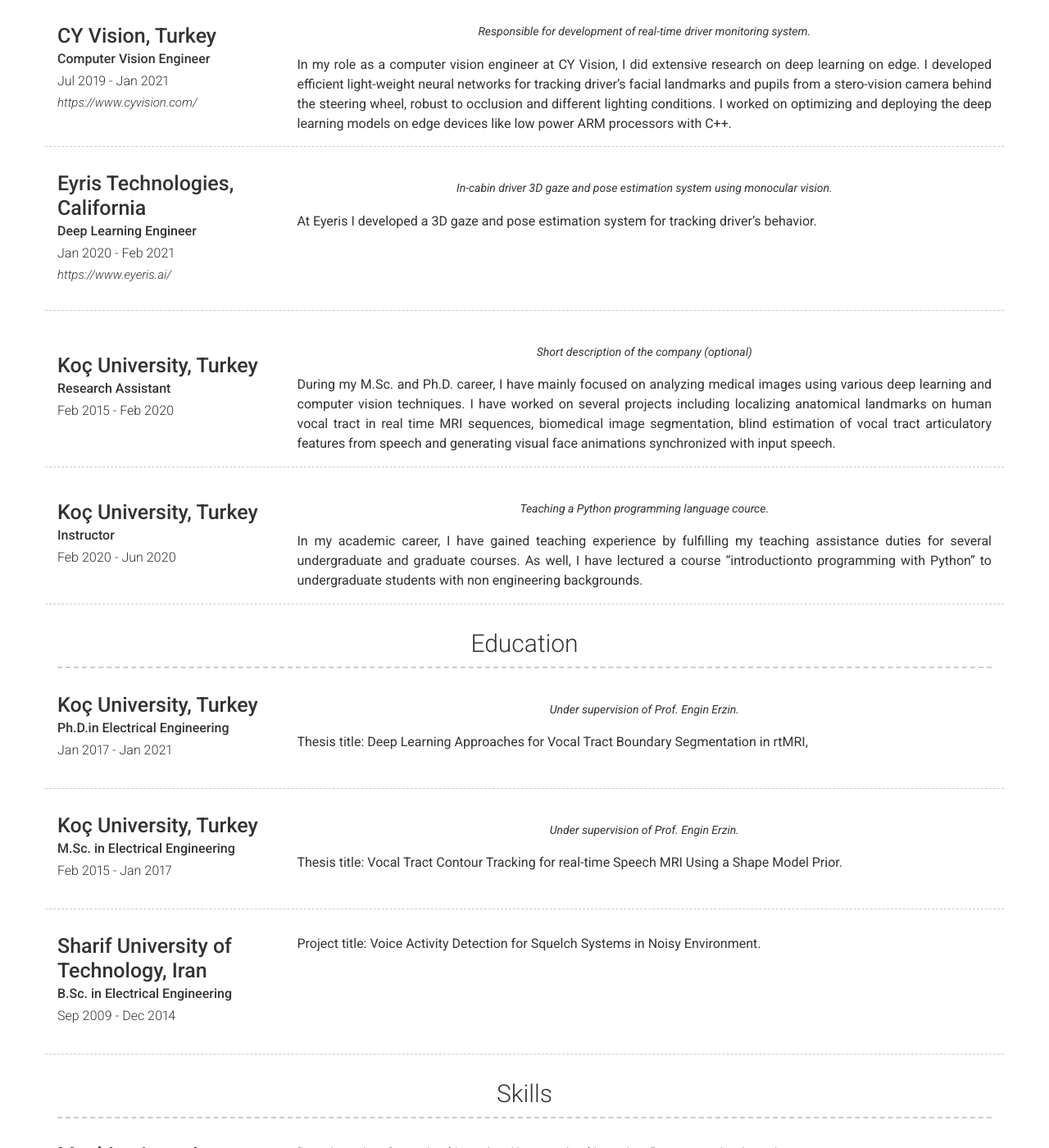
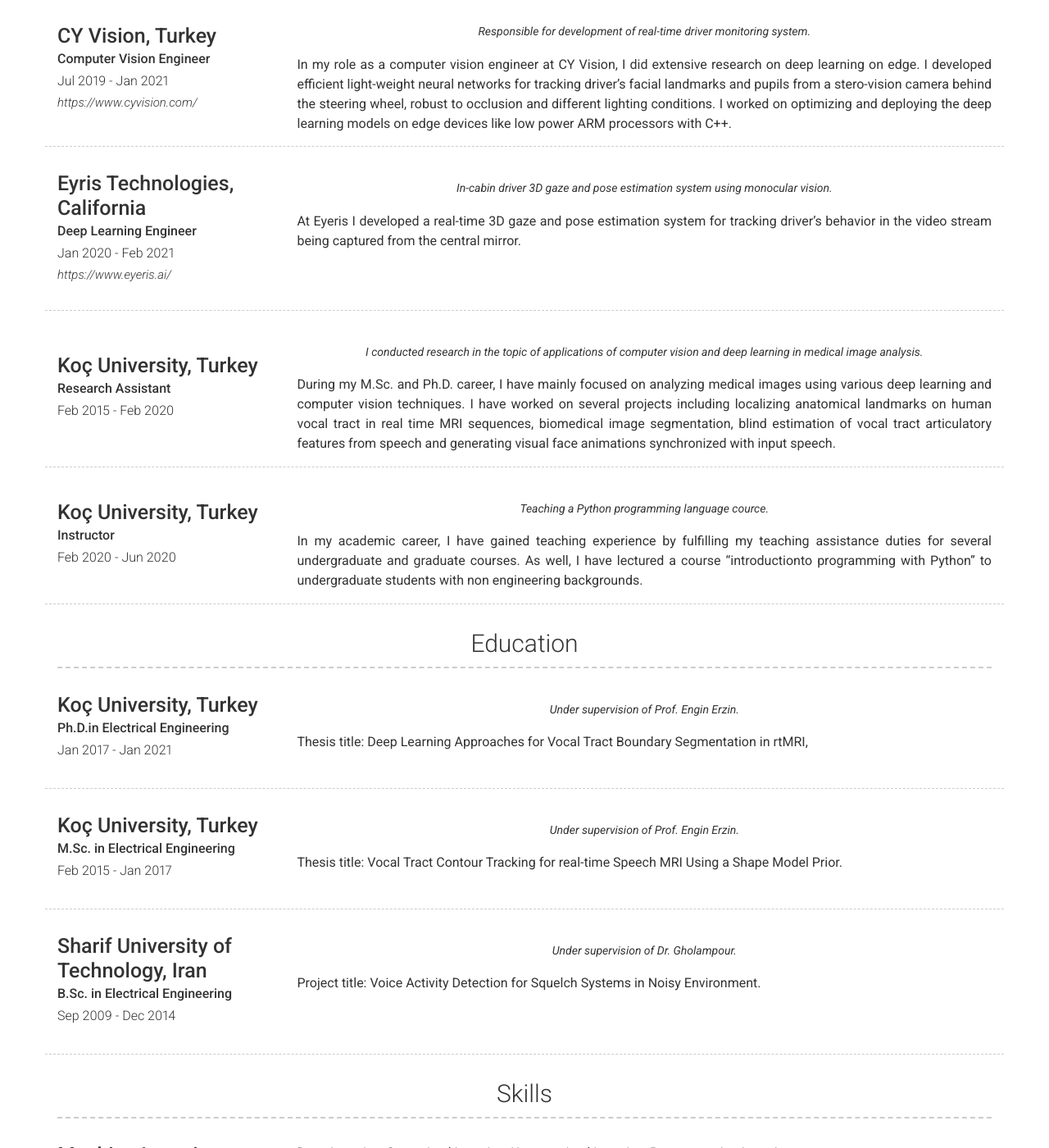
Before and after one commit to sasanasadiabadi/cv, a Jekyll site: the page built from index.md, in a window 1280 px wide and 1400 px high, scrolled down 1364 px. Shown: the whole window at 82% size. Built offline with Jekyll 4.4.1, drawn with Linux system fonts in a browser that asks for light colours; nearby versions of some CDN libraries; some of the changed text lies outside the part shown.

Commit message:
update cv

```diff
--- a/_config.yml
+++ b/_config.yml
@@ -128,7 +128,7 @@ content:
         quote: >
           In-cabin driver 3D gaze and pose estimation system using monocular vision.
         description: | # this will include new lines to allow paragraphs
-          At Eyeris I developed a 3D gaze and pose estimation system for tracking driver's behavior.
+          At Eyeris I developed a real-time 3D gaze and pose estimation system for tracking driver's behavior in the video stream being captured from the central mirror.
       - layout: left
         border: weak
         title: Koç University, Turkey
@@ -136,7 +136,7 @@ content:
         caption: Feb 2015 - Feb 2020
        # link: Link to company (optional)
         quote: >
-          Short description of the company (optional)
+          I conducted research in the topic of applications of computer vision and deep learning in medical image analysis.
         description: | # this will include new lines to allow paragraphs
           During my M.Sc. and Ph.D. career, I have mainly focused on analyzing medical images using various deep learning and computer vision techniques. I have worked on several
           projects including localizing anatomical landmarks on human vocal tract in real time MRI sequences, biomedical image segmentation, blind estimation of vocal tract articulatory features from speech
@@ -178,8 +178,8 @@ content:
         title: Sharif University of Technology, Iran
         sub_title: B.Sc. in Electrical Engineering
         caption: Sep 2009 - Dec 2014
-        #quote: >
-        #  Under supervision of Prof. Engin Erzin.
+        quote: >
+          Under supervision of Dr. Gholampour.
         description: | # this will include new lines to allow paragraphs
           Project title: Voice Activity Detection for Squelch Systems in Noisy Environment.
   - title: Skills # Title for the section
@@ -190,7 +190,7 @@ content:
         description: | # this will include new lines to allow paragraphs
           Deep Learning, Supervised Learning, Unsupervised Learning, Representation Learning
       - layout: left
-        title: Applications
+        title: Expertise
         description: | # this will include new lines to allow paragraphs
           Medical Image Segmentation, Facial Landmark Localization, Object Detection, Facial Animation Synthesis
       - layout: left
```
